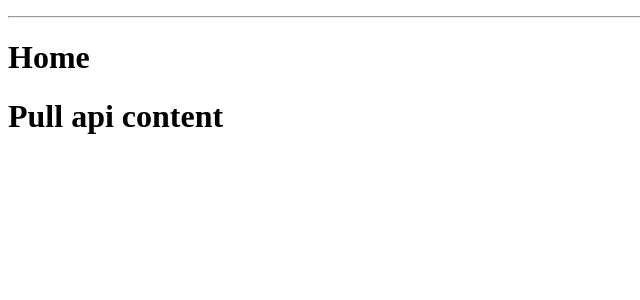
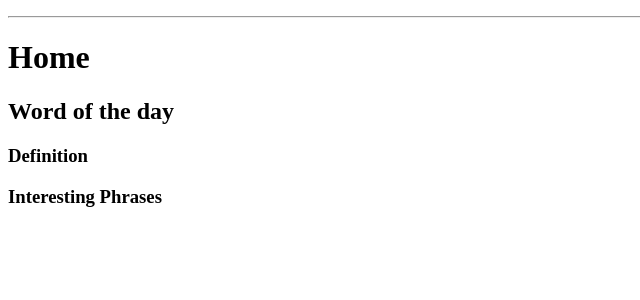
Before and after one commit to Alexanthe/language_project, a Flask app: page / in a window 1280 px wide. Shown: the part 130-430 px from the top of the page, without its empty margins (0-640 px from the left). Run offline with Flask 3, Linux system fonts and the light colour scheme.

Commit message:
Add in the basic content for index.html

```diff
--- a/templates/index.html
+++ b/templates/index.html
@@ -2,5 +2,7 @@
 
 {% block content %}
 <h1>{%block title%} Home {% endblock %}</h1>
-<h1>Pull api content</h1>
+<h2>Word of the day</h2>
+<h3>Definition</h3>
+<h3>Interesting Phrases</h3>
 {% endblock %}
```
